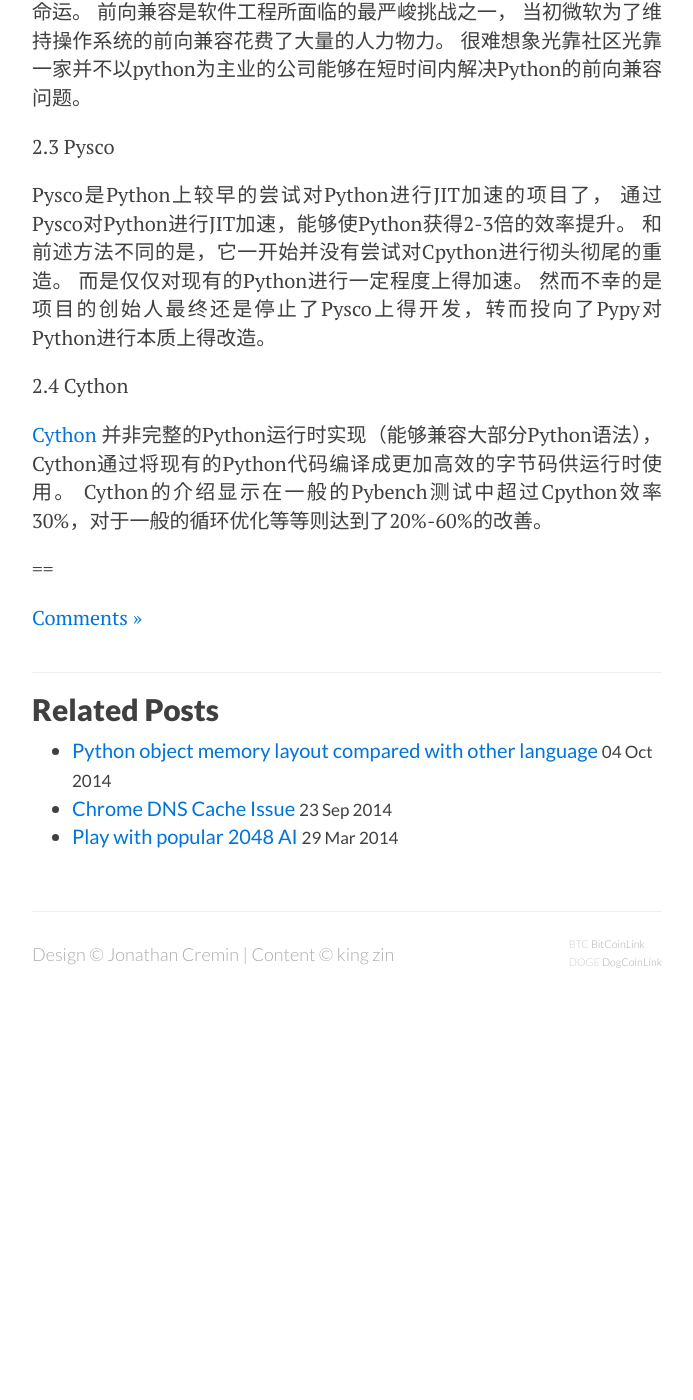
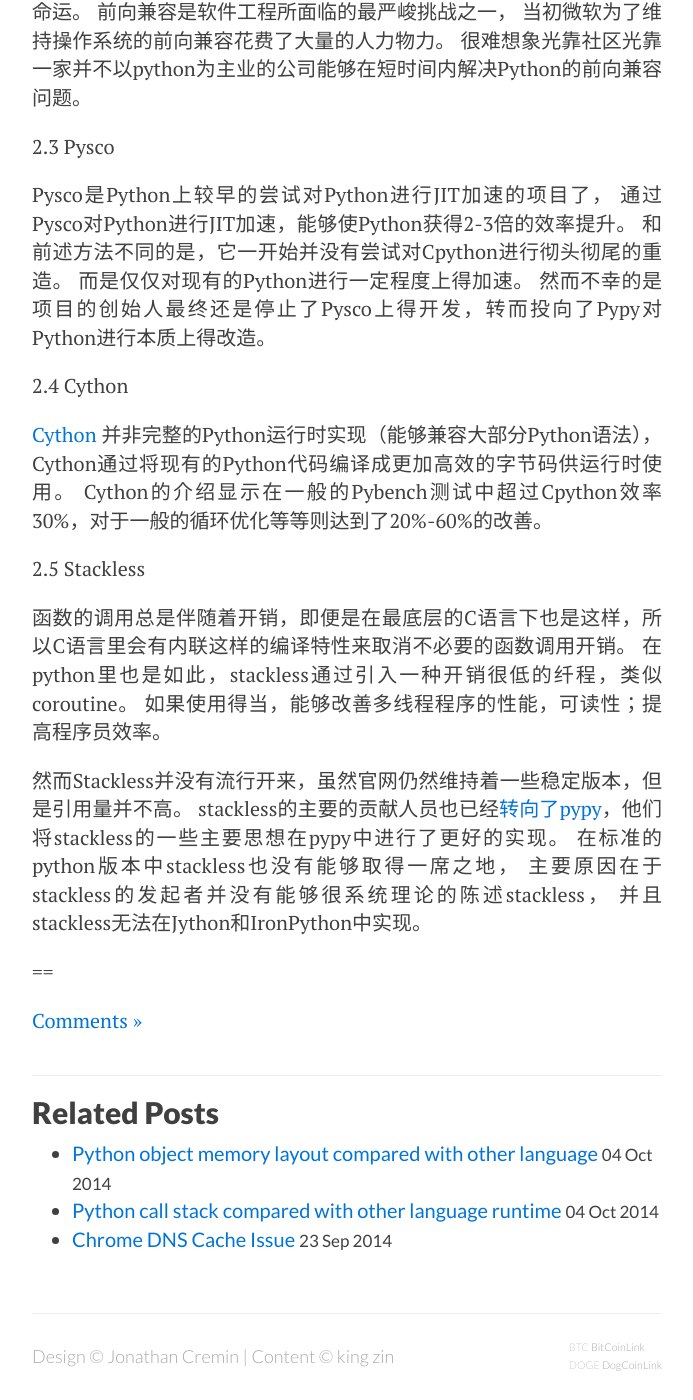
Before and after one commit to zinking/zinking.github.com, a Jekyll site: the page built from _posts/2014-10-02-python-implementations-comparison.markdown, in a window 1280 px wide and 1400 px high, scrolled down 2998 px. Shown: the whole window, without its empty margins (293-986 px from the left). Built offline with Jekyll 4.4.1, drawn with Linux system fonts in a browser that asks for light colours; Markdown is read by kramdown in place of the engine named in the settings; comment, search, counter and statistics services are not loaded; before the commit the page ends 3995 px from its top, so only the background shows below that.

Commit message:
add python call stack:

```diff
--- a/_posts/2014-10-02-python-implementations-comparison.markdown
+++ b/_posts/2014-10-02-python-implementations-comparison.markdown
@@ -50,6 +50,12 @@ Pysco是Python上较早的尝试对Python进行JIT加速的项目了， 通过Py
 
 [Cython][1] 并非完整的Python运行时实现（能够兼容大部分Python语法），Cython通过将现有的Python代码编译成更加高效的字节码供运行时使用。 Cython的介绍显示在一般的Pybench测试中超过Cpython效率30%，对于一般的循环优化等等则达到了20%-60%的改善。
 
+2.5 Stackless
+
+函数的调用总是伴随着开销，即便是在最底层的C语言下也是这样，所以C语言里会有内联这样的编译特性来取消不必要的函数调用开销。 在python里也是如此，stackless通过引入一种开销很低的纤程，类似coroutine。 如果使用得当，能够改善多线程程序的性能，可读性；提高程序员效率。
+
+然而Stackless并没有流行开来，虽然官网仍然维持着一些稳定版本，但是引用量并不高。 stackless的主要的贡献人员也已经[转向了pypy][6]，他们将stackless的一些主要思想在pypy中进行了更好的实现。 在标准的python版本中stackless也没有能够取得一席之地， 主要原因在于stackless的发起者并没有能够很系统理论的陈述stackless， 并且stackless无法在Jython和IronPython中实现。
+
 ==
 
   [1]:https://github.com/cython/cython/wiki/FAQ#id10
@@ -57,3 +63,4 @@ Pysco是Python上较早的尝试对Python进行JIT加速的项目了， 通过Py
   [3]:http://www.oschina.net/translate/why-are-there-so-many-pythons
   [4]:http://stackoverflow.com/questions/18946662/why-shouldnt-i-use-pypy-over-cpython-if-pypy-is-6-3-times-faster
   [5]:https://tech.dropbox.com/2014/04/introducing-pyston-an-upcoming-jit-based-python-implementation/
+  [6]:http://stackoverflow.com/questions/588958/what-are-the-drawbacks-of-stackless-python
```
Also changed, not shown: _posts/2014-10-04-python-callstack-model.markdown (added, +24 -0 lines).
